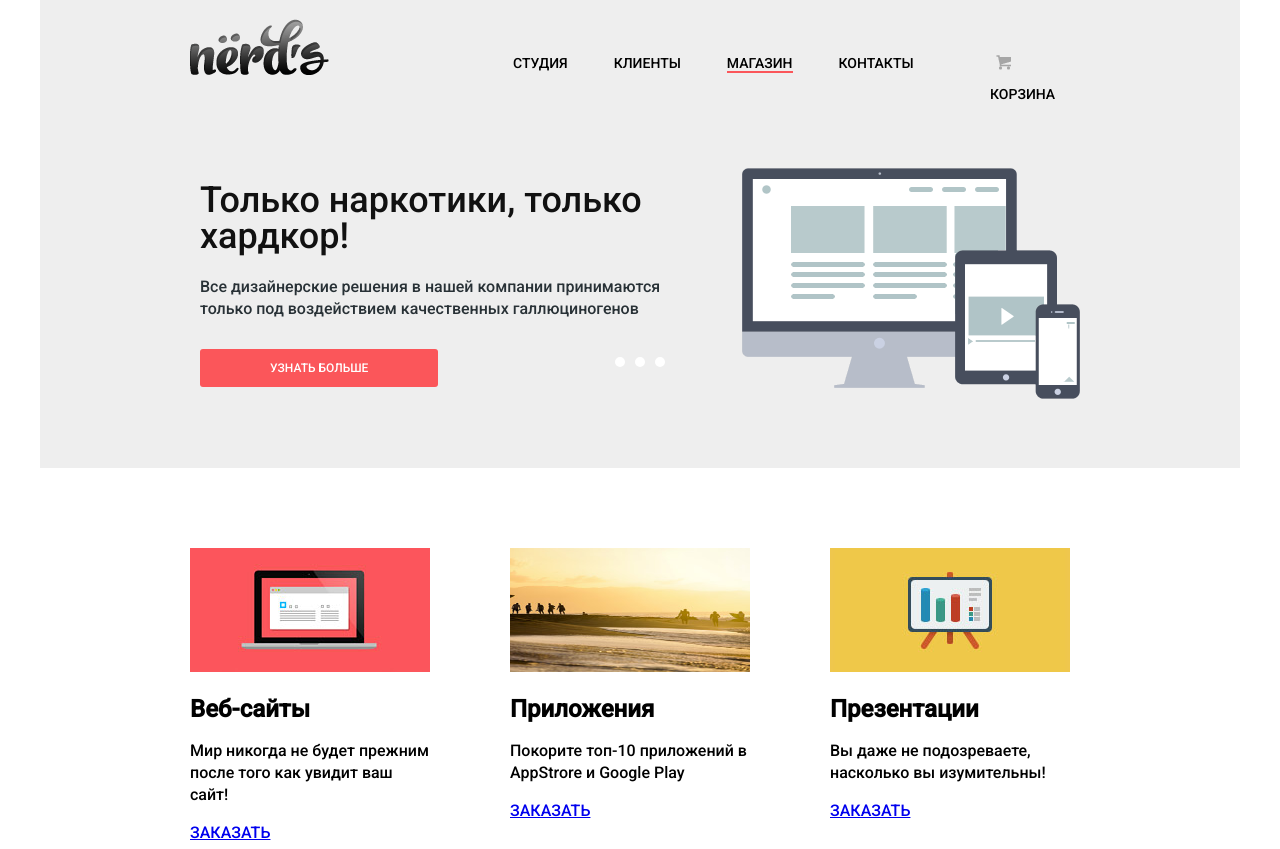
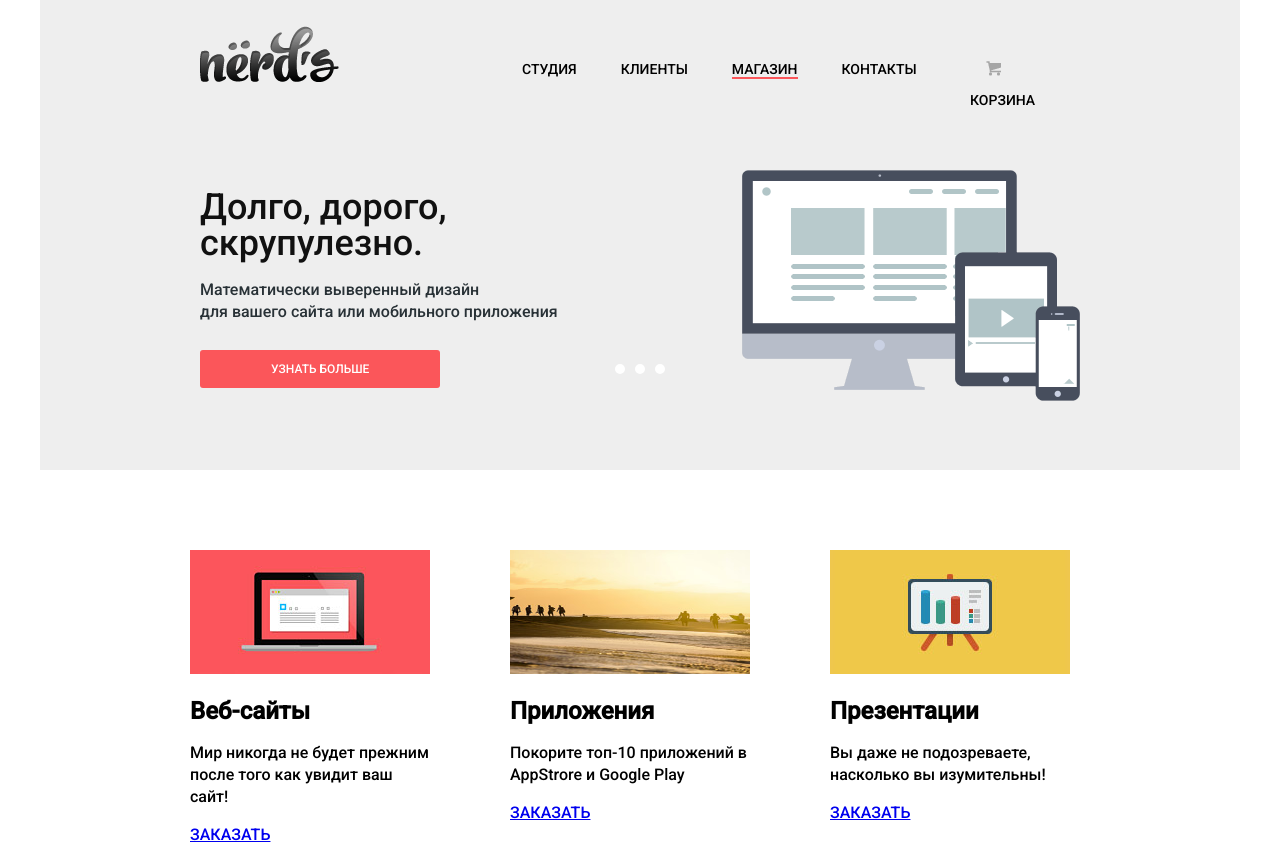
Before and after one commit to katrinaiva/188118-nerds, a plain HTML site: page index.html in a window 1280 px wide. Shown: the top 849 px of the page. Drawn offline with Linux system fonts and the light colour scheme.

Commit message:
header a reade

```diff
--- a/css/style.css
+++ b/css/style.css
@@ -28,13 +28,12 @@ header {
 }
 
 .main-navigation {
-  width: 900px;
+  width: 880px;
 }
 
 .main-menu {
   float: left;
-  width: 730px;
-  margin-right: 60px;
+  width: 740px;
 }
 
 .user-block {
@@ -43,11 +42,12 @@ header {
 }
 
 .user-block li {
-  margin: 48px 0;
+  margin: 54px 0;
 }
 
 .cart {
   position: relative;
+  margin-left: 10px;
   padding-left: 35px;
 }
 
@@ -72,11 +72,21 @@ header {
 .main-menu li {
   display: inline-block;
   vertical-align: center;
-  margin: 48px 23px;
+  margin: 54px 22px;
 }
 
 .main-menu li:first-child {
-  margin-left: 0;
+  margin: 0;
+  margin-left: 10px;
+  margin-right: 160px;
+  margin-top: 26px;
+}
+
+.home .logo {
+  float: left;
+  width: 140px;
+  height: 56px;
+
 }
 
 .main-menu li:last-child {
@@ -107,17 +117,10 @@ header {
   border-bottom: 2px solid #fb565a;
 }
 
-.home .logo {
-  float: left;
-  width: 140px;
-  margin-right: 160px;
-  margin-top: 19px;
-}
-
 .slider {
   position: relative;
   width: 880px;
-  height: 310px;
+  height: 300px;
   margin: 0 auto;
   overflow: hidden;
 }
@@ -129,7 +132,7 @@ header {
   width: 100%;*/
   min-height: 310px;
   background-repeat: no-repeat;
-  background-position: 100% 10px;
+  background-position: 100% 0;
   /*-webkit-transition: left 0.3s ease;
      -moz-transition: left 0.3s ease;
           transition: left 0.3s ease;*/
@@ -142,10 +145,10 @@ header {
 
 .slider-controls {
   position: absolute;
-  bottom: 95px;
+  bottom: 90px;
   left: 50%;
-  width: 200px;
-  margin-left: -100px;
+  width: 180px;
+  margin-left: -90px;
   text-align: center;
 }
 
@@ -163,7 +166,7 @@ header {
 
 .slide-text {
   width: 470px;
-  padding: 24px 0;
+  padding: 19px 0;
 }
 
 .slide p {
@@ -175,7 +178,7 @@ header {
 }
 
 p.slide-title {
-  margin-bottom: 22px;
+  margin-bottom: 18px;
   font-size: 36px;
   line-height: 36px;
   font-weight: 500;
@@ -184,8 +187,8 @@ p.slide-title {
 
 .slide .btn {
   display: inline-block;
-  margin-top: 29px;
-  padding: 10px 70px;
+  margin-top: 27px;
+  padding: 10px 71px;
   font-size: 12px;
   line-height: 18px;
   color: #ffffff;
--- a/index.html
+++ b/index.html
@@ -46,8 +46,9 @@
           <div class="slides">
           	<div class="slide">
         			<div class="slide-text">
-          			<p class="slide-title">Долго, дорого, скрупулезно.</p>
-         				<p>Математически выверенный дизайн  для вашего сайта или мобильного приложения</p>
+          			<p class="slide-title">Только наркотики, только хардкор!</p>
+                <p>Все дизайнерские решения в нашей компании принимаются только под воздействием качественных галлюциногенов</p>
+
          				<a class="btn" href="#">УЗНАТЬ БОЛЬШЕ</a>
           		</div>
 						</div>
@@ -60,8 +61,8 @@
 						</div>
         		<div class="slide">
         			<div class="slide-text">
-          			<p class="slide-title">Только наркотики, только хардкор!</p>
-         				<p>Все дизайнерские решения в нашей компании принимаются только под воздействием качественных галлюциногенов</p>
+          			<p class="slide-title">Долго, дорого, скрупулезно.</p>
+         				<p>Математически выверенный дизайн <br> для вашего сайта или мобильного приложения</p>
          				<a class="btn" href="#">УЗНАТЬ БОЛЬШЕ</a>
           		</div>
 						</div>
```
